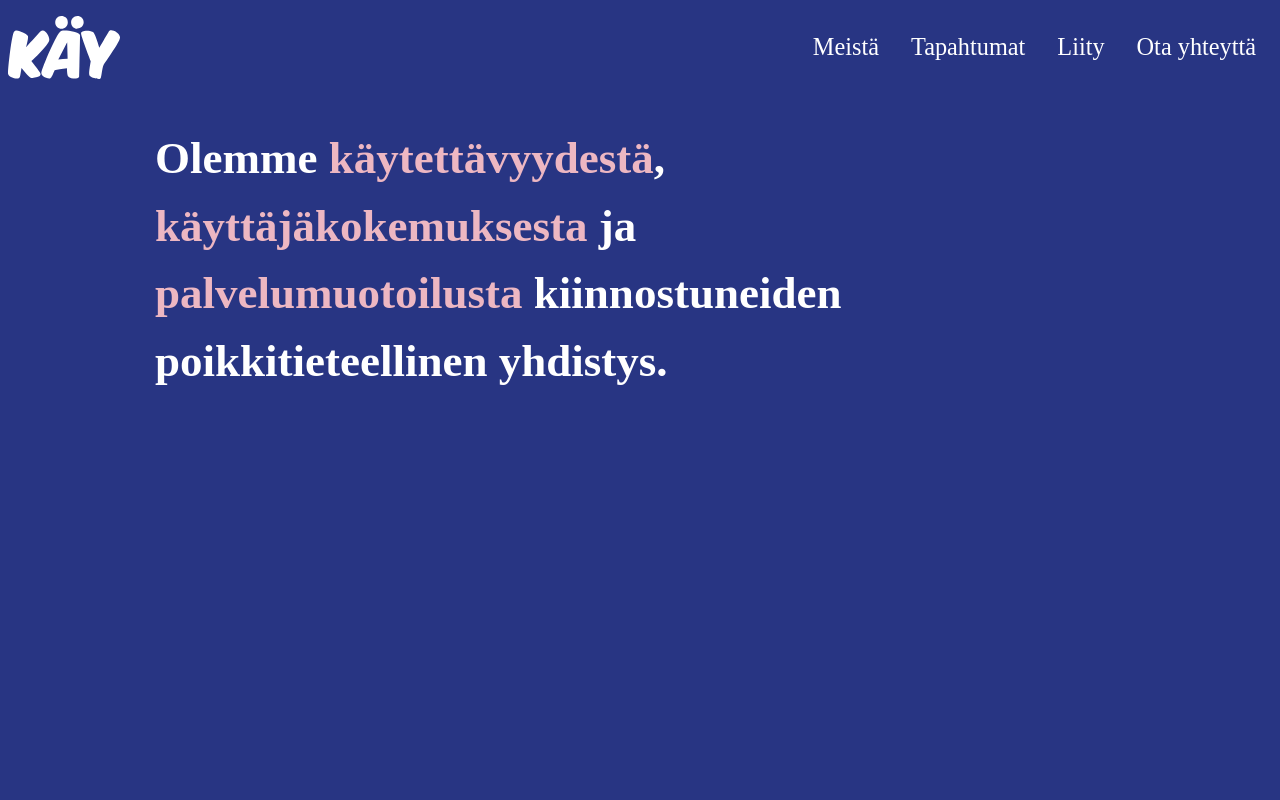
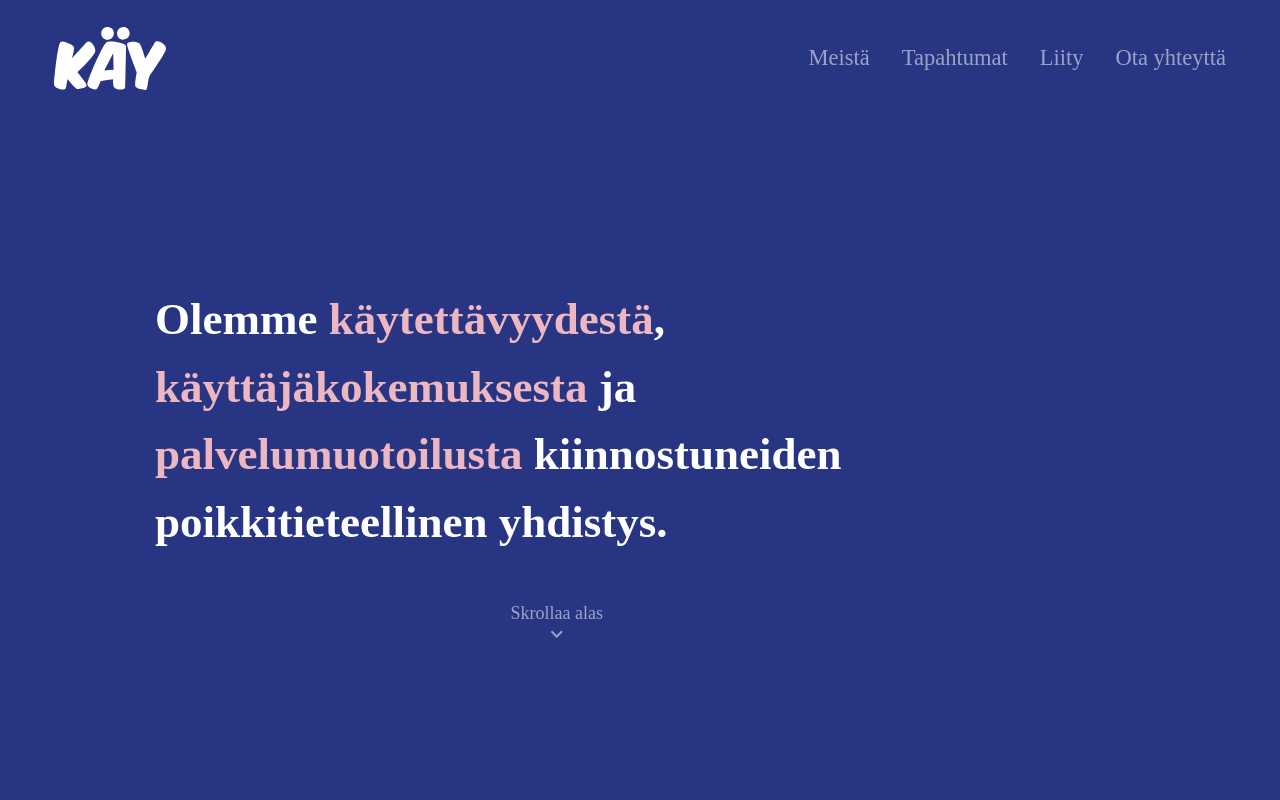
Before and after one commit to kayttajanystavat/kayttajanystavat.fi-2018, a plain HTML site: page index.html in a window 1280 px wide. Drawn offline with Linux system fonts and the light colour scheme; files whose address does not match are found by name; a web font is replaced by a local one.

Commit message:
Frontpage structure & styling

```diff
--- a/css/styles.css
+++ b/css/styles.css
@@ -1,12 +1,8 @@
 body {
-  background: #283583;
-  color: #ffffff;
   font-family: "ff-tisa-sans-web-pro";
   font-size: 18px;
-  height: 100vh;
   margin: 0;
   padding: 0;
-  width: 100vw;
 }
 h1 {
   font-size: 2.5em;
@@ -18,10 +14,29 @@ h1 strong {
 }
 .menu li a {
   color: white;
-  font-size: 1.35em;
+  font-size: 1.25em;
+  font-weight: 500;
+  opacity: 0.54;
+  transition: 0.1s all linear;
+}
+.menu li a:hover {
+  opacity: 0.87;
 }
 .top-bar {
   background: #283583;
+  left: 0;
+  margin: 0 30px;
+  position: absolute;
+  right: 0;
+  top: 0;
+  z-index: 100;
+}
+.top-bar-title img {
+  box-sizing: content-box;
+  padding: 11.2px 16px;
+}
+.top-bar-title img:hover {
+  cursor: pointer;
 }
 .top-bar ul {
   background: inherit;
@@ -29,3 +44,37 @@ h1 strong {
 .top-bar-title img {
   height: 3.5em;
 }
+.site-cover {
+  background: #283583;
+  color: #ffffff;
+  height: 100vh;
+  position: relative;
+  width: 100vw;
+}
+ .site-cover .ignore-topbar {
+  bottom: 0;
+  left: 0;
+  position: absolute;
+  right: 0;
+  top: 117.38px;
+}
+.vertical-center {
+  align-items: center;
+  display: flex;
+}
+.scroll-button {
+  color: #ffffff;
+  cursor: pointer;
+  display: block;
+  font-weight: 500;
+  margin: 0 auto;
+  opacity: 0.54;
+  padding: 18px 16px 12px 16px;
+  transition: 0.1s all linear;
+}
+.scroll-button span {
+  display: block;
+}
+.scroll-button:hover {
+  opacity: 0.87;
+}
--- a/index.html
+++ b/index.html
@@ -5,13 +5,13 @@
     <meta name="viewport" content="width=device-width,initial-scale=1">
     <title>Käyttäjän ystävät ry</title>
     <meta name="keywords" content="keywords,here">
-    <link rel="shortcut icon" href="favicon.ico" type="image/vnd.microsoft.icon">
+    <link href="https://fonts.googleapis.com/icon?family=Material+Icons" rel="stylesheet">
     <link rel="stylesheet" href="css/foundation.min.css" type="text/css">
     <link rel="stylesheet" href="https://use.typekit.net/qqq8gfx.css">
     <link rel="stylesheet" href="css/styles.css" type="text/css">
   </head>
   <body>
-    <header class="top-bar">
+    <div class="top-bar">
       <div class="top-bar-title">
         <img src="img/kay-white_vector.svg" alt="" height="50">
       </div>
@@ -23,17 +23,26 @@
           <li><a href="#">Ota yhteyttä</a></li>
         </ul>
       </nav>
+    </div>
+    <header>
+      <div id="intro-container" class="site-cover">
+        <div id="intro" class="ignore-topbar vertical-center">
+          <div class="row">
+            <section class="columns medium-10" aria-labelledby="intro-heading">
+              <h1 id="intro-heading">Olemme <strong>käytettävyydestä</strong>,
+                <strong>käyttäjäkokemuksesta</strong> ja <strong>palvelumuotoilusta</strong>
+                kiinnostuneiden poikkitieteellinen yhdistys.
+              </h1>
+              <button aria-label="Skrollaa alaspäin seuraavaan sisältöön" title="Skrollaa seuraavaan sisältöön"
+              class="scroll-button" type="button" name="button">
+                <span>Skrollaa alas</span>
+                <i class="material-icons" aria-hidden="true">expand_more</i>
+              </button>
+            </section>
+          </div>
+        </div>
+      </div>
     </header>
-
-
-
-    <main>
-      <section class="row">
-        <h1 class="columns medium-10">Olemme <strong>käytettävyydestä</strong>,
-          <strong>käyttäjäkokemuksesta</strong> ja <strong>palvelumuotoilusta</strong>
-          kiinnostuneiden poikkitieteellinen yhdistys.</h1>
-      </section>
-    </main>
     <script src="js/vendor/jquery.js"></script>
     <script src="js/vendor/foundation.min.js"></script>
   </body>
```
